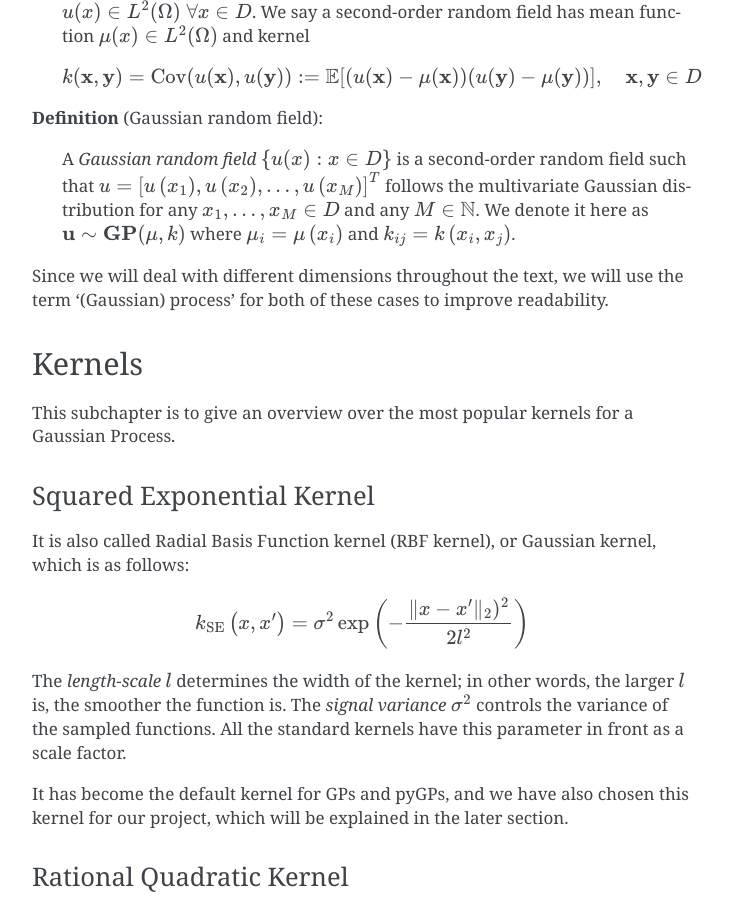
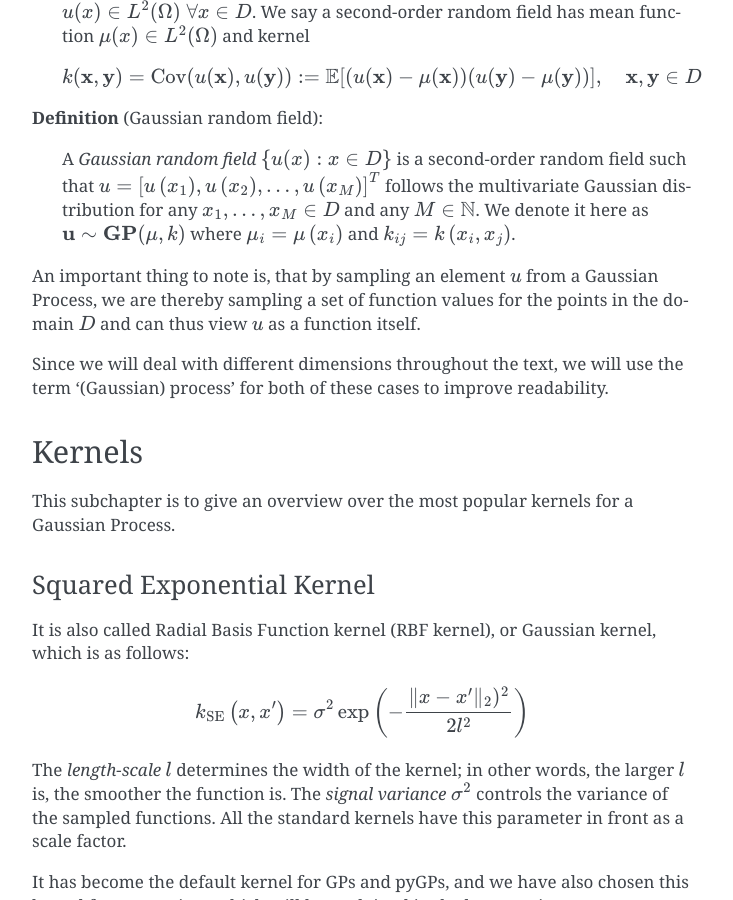
Before and after one commit to ratnania/mlhiphy, a Sphinx documentation site: the page built from doc/report/01-intro_to_gp.rst, in a window 1280 px wide and 900 px high, scrolled down 2393 px. Shown: the whole window, without its empty margins (388-1121 px from the left). Built offline with Sphinx 7.4.7, drawn with Linux system fonts in a browser that asks for light colours; pages that are not in the unit, such as notebooks, are missing from menus; cross-references to code outside the pages are shown as plain code.

Commit message:
function view

```diff
--- a/doc/report/01-intro_to_gp.rst
+++ b/doc/report/01-intro_to_gp.rst
@@ -111,6 +111,8 @@ The following definitions and theorems are to introduce the concept of Gaussian
 
    A *Gaussian random field* :math:`\{ u ( x ) : x \in D \}` is a second-order random field such that :math:`u = \left[ u \left( x _ { 1 } \right) , u \left( x _ { 2 } \right) , \ldots , u \left( x _ { M } \right) \right] ^ { T }` follows the multivariate Gaussian distribution for any :math:`x _ { 1 } , \ldots , x _ { M } \in D` and any :math:`M \in \mathbb { N }`. We denote it here as :math:`\mathbf { u } \sim \mathbf { GP } ( \mathbf { \mu } , k )` where :math:`\mu _ { i } = \mu \left( x _ { i } \right)` and :math:`k _ { i j } = k \left( x _ { i } , x _ { j } \right)`.
 
+An important thing to note is, that by sampling an element :math:`u` from a Gaussian Process, we are thereby sampling a set of function values for the points in the domain :math:`D` and can thus view :math:`u` as a function itself.
+
 Since we will deal with different dimensions throughout the text, we will use the term '(Gaussian) process' for both of these cases to improve readability.
 
 
```
